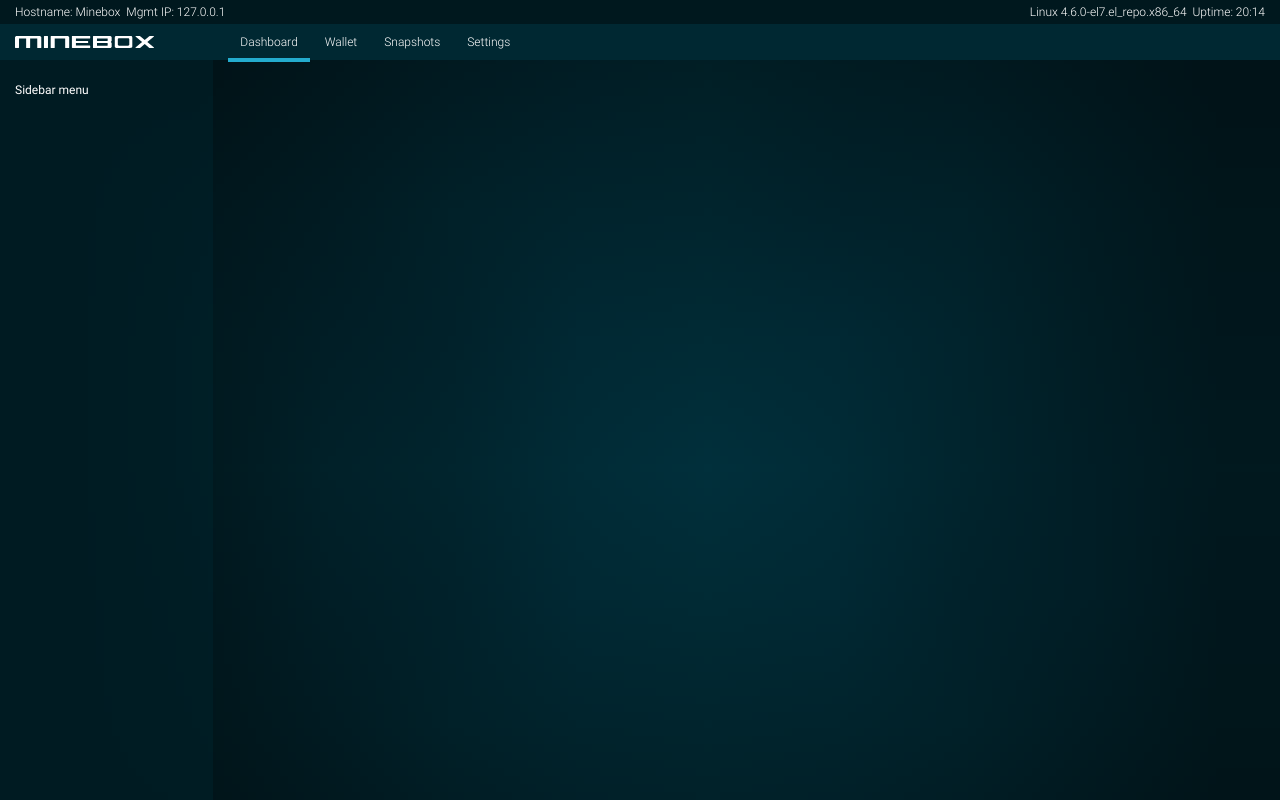
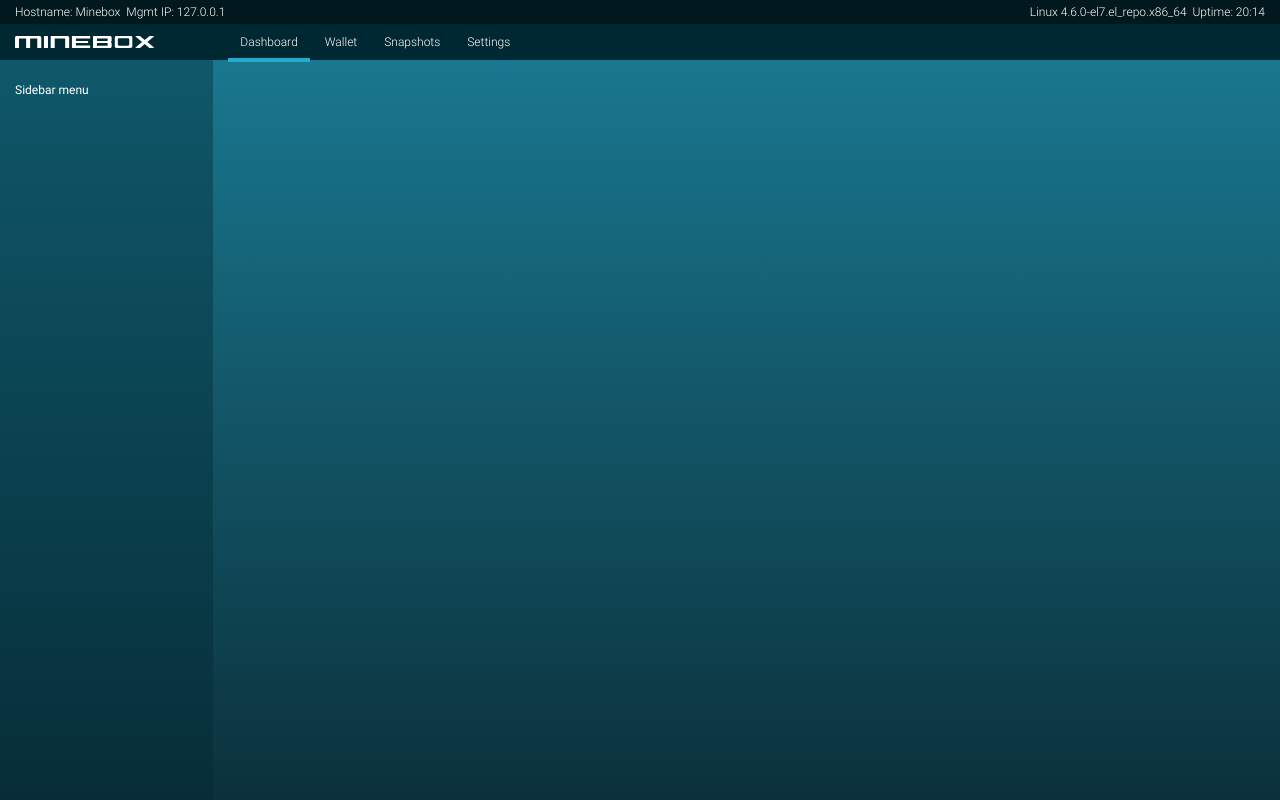
Before and after one commit to MineboxOS/minebox, a PHP site: page / in a window 1280 px wide. Run offline with PHP 8.4, Linux system fonts and the light colour scheme.

Commit message:
Lightening background and also the font color on inputs, textareas, selects...

```diff
--- a/ui/css/colors-theme-geek-blue.css
+++ b/ui/css/colors-theme-geek-blue.css
@@ -1,8 +1,11 @@
 html {
-  background-image: url(../assets/images/gradient-bg-light.png);
+  /*background-image: url(../assets/images/gradient-bg-light.png);
   background-size: cover;
   background-attachment: fixed;
-  background-position: center;
+  background-position: center;*/
+  background: #1a7d96;  /* fallback for old browsers */
+  background: -webkit-linear-gradient(to bottom, #1a7d96, #0b313b);  /* Chrome 10-25, Safari 5.1-6 */
+  background: linear-gradient(to bottom, #1a7d96, #0b313b); /* W3C, IE 10+/ Edge, Firefox 16+, Chrome 26+, Opera 12+, Safari 7+ */
 }
 body {
   color: #fff;
@@ -67,7 +70,7 @@ input, textarea,
 select, .select,
 .button {
   background-color: #333;
-  color: #aaa;
+  color: #fff;
   outline-color: transparent;
 }
 input, textarea, select {
```
